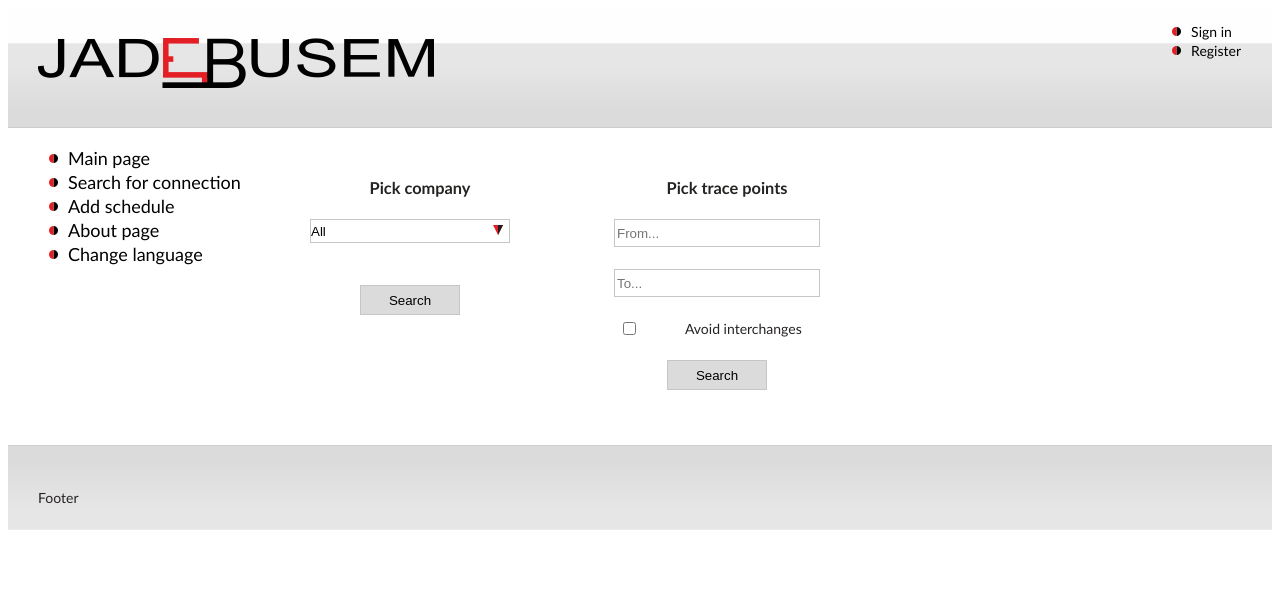
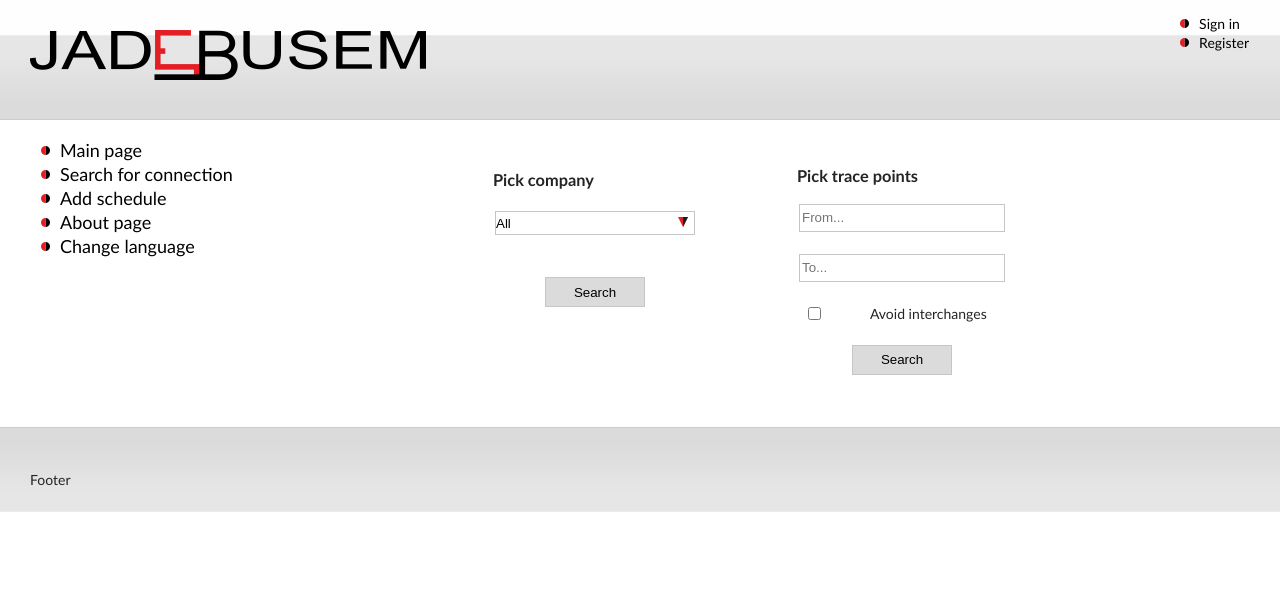
Before and after one commit to alanhawrot/jadebusem, a Django app: page /search/ in a window 1280 px wide. Shown: the top 594 px of the page. Run offline with Django 3.2, Linux system fonts and the light colour scheme; data that the repository does not hold is empty; some libraries are stand-ins or nearby versions.

Commit message:
Fixed maps, centered content

```diff
--- a/static/scripts/google_maps.js
+++ b/static/scripts/google_maps.js
@@ -58,11 +58,13 @@ function calcRoute(id) {
             // For each route, display summary information.
             for (var i = 0; i < route.legs.length; i++) {
                 var routeSegment = i + 1;
-                summaryPanel.innerHTML += '<b>' + gettext('Route Segment: ') + routeSegment + '</b><br>';
-                summaryPanel.innerHTML += gettext('From ') + route.legs[i].start_address + gettext(' to ');
-                summaryPanel.innerHTML += route.legs[i].end_address + '<br>';
-                summaryPanel.innerHTML += gettext('Estimated duration: ') + route.legs[i].duration.text + '<br>';
-                summaryPanel.innerHTML += gettext('Distance: ') + route.legs[i].distance.text + '<br><br>';
+//                summaryPanel.innerHTML += '<b>' + gettext('Route Segment: ') + routeSegment + '</b><br>';
+//                summaryPanel.innerHTML += gettext('From ') + route.legs[i].start_address + gettext(' to ');
+//                summaryPanel.innerHTML += route.legs[i].end_address + '<br>';
+                $(".trace[data-page-id='" + (parseInt(id) + 1) + "'] .tracePoint[id='" + i + "'] .duration a").html(route.legs[i].duration.text);
+                $(".trace[data-page-id='" + (parseInt(id) + 1) + "'] .tracePoint[id='" + i + "'] .distance a").html(route.legs[i].distance.text);
+//                summaryPanel.innerHTML += gettext('Estimated duration: ') + route.legs[i].duration.text + '<br>';
+//                summaryPanel.innerHTML += gettext('Distance: ') + route.legs[i].distance.text + '<br><br>';
             }
         } else {
             document.getElementById('mapError' + id).innerHTML += 'Error in displaying route on map';
--- a/static/styles/basic.css
+++ b/static/styles/basic.css
@@ -112,6 +112,9 @@ body {
     font-family: Calibri, Consolas, "Courier New";
     font-size: 14px;
     color: #262423;
+    border: 0px;
+    margin: 0px;
+    padding: 0px;
 }
 
 #logo {
@@ -138,6 +141,16 @@ body {
     padding-right: 30px;
 }
 
+.outer-center {
+    float: right;
+    right: 50%;
+    position: relative;
+}
+.inner-center {
+    float: right;
+    right: -50%;
+    position: relative;
+}
 a {
     color: #000000;
     text-decoration: none;
--- a/templates/jadebusem_site/base.html
+++ b/templates/jadebusem_site/base.html
@@ -29,8 +29,12 @@
         {% include "jadebusem_site/nav.html" %}
     </nav>
     <section class="largeMarginLRB" id="content">
-        {% block content %}
-        {% endblock %}
+        <div class="outer-center">
+            <div class="inner-center">
+                {% block content %}
+                {% endblock %}
+            </div>
+        </div>
     </section>
 </div>
 
--- a/templates/search_engine/search.html
+++ b/templates/search_engine/search.html
@@ -5,14 +5,14 @@
 {% block additional_head %}
     {% load staticfiles %}
     <script type="text/javascript" src="{% static 'scripts/jquery-1.10.2.js' %}"></script>
-    <script type="text/javascript" src="{% static 'scripts/search_pages.js' %}"></script>
-
     <script type="text/javascript"
             src="https://maps.googleapis.com/maps/api/js?key=AIzaSyDBIXLnzjBwfrS0FlbNpsW3iHkAeCgP6N8&sensor=false">
     </script>
     <script type="text/javascript"
             src="{% static 'scripts/google_maps.js' %}">
     </script>
+    <script type="text/javascript" src="{% static 'scripts/search_pages.js' %}"></script>
+
 {% endblock %}
 
 {% block title %}
@@ -20,11 +20,12 @@
 {% endblock %}
 
 {% block content %}
-    <div>
-        <div class="centeredBlock" style="text-align: center">
+    <div class="outer-center">
+        <div class="inner-center">
+            <div style="text-align: center">
                 <form action="./#page-changer" method="post">
                     <div class="largeMargin floating">
-                    <h3 class="formMargin">{% trans 'Pick company'  %}</h3>
+                        <h3 class="formMargin" style="text-align: left">{% trans 'Pick company' %}</h3>
                         <table class="formTable">
                             <tr>
                                 <td colspan="2">
@@ -43,7 +44,7 @@
                         </table>
                     </div>
                     <div class="floating largeMargin">
-                    <h3 class="formMargin">{% trans 'Pick trace points' %}</h3>
+                        <h3 style="text-align: left">{% trans 'Pick trace points' %}</h3>
                         <table class="formTable">
                             <tr>
                                 <td colspan="2">
@@ -79,8 +80,12 @@
                     <div class="clearing"></div>
                 </form>
             </div>
+        </div>
+    </div>
 
-        <div class="clearing pages centeredBlock">
+    <div class="outer-center">
+        <div class="inner-center">
+            <div class="clearing pages">
                 {% if error %}
                     <p>{% trans error %}</p>
                 {% endif %}
@@ -96,7 +101,9 @@
                     <input type="hidden" id="route{{ forloop.counter0 }}" value="{{ i }}"/>
                 {% endfor %}
                 <div id="current"></div>
-            <div class="centered page-changer centeredBlock" id="page-changer">
+                <div class="outer-center">
+                    <div class="inner-center">
+                        <div class="centered page-changer" id="page-changer">
                             <div>
                                 <div class="floating smallMarginLRB"><a href="#page-changer" class="previous-page"><img
                                         src="/static/images/arrow_left.png"/></a></div>
@@ -114,24 +121,27 @@
                                 <div class="clearing"></div>
                             </div>
                         </div>
+                    </div>
+                </div>
                 {% for i in list_of_tabs %}
                     <div class="trace page" id="{{ id }}" data-page-id="{{ forloop.counter }}">
                         <div class="floating">
                             <div>
                                 <h4>Trace proposition {{ forloop.counter }}, changes: {{ i|length }}</h4>
-                            <a href="#" onclick="calcRoute(this.id)">{% trans 'Show route' %}</a>
                             </div>
                             <div id="mapError{{ forloop.counter0 }}" class="mapError"></div>
-
+                            <div id="routeDetails{{ forloop.counter0 }}" class="routeDetails"></div>
                             <table class="scheduleTable">
                                 <tr>
-                                <td>{% trans "Company:" %}</td>
-                                <td>{% trans "Tracepoints:" %}</td>
+                                    <td>{% trans "Company" %}</td>
+                                    <td>{% trans "Tracepoints" %}</td>
+                                    <td>{% trans "Distance" %}</td>
+                                    <td>{% trans "Duration" %}</td>
                                     <td>{% trans "Submitted by" %}</td>
                                     <td></td>
                                 </tr>
                                 {% for id, company, author, trace, schedule in i %}
-                                <tr class="scheduleTable tracePoint">
+                                    <tr class="scheduleTable tracePoint" id="{{ forloop.counter0 }}">
                                         <td>
                                             <a class="schedule-link" href="#" data-schedule-id="{{ forloop.counter }}">
                                                 {{ company }}
@@ -139,15 +149,24 @@
                                         <td><a class="schedule-link" href="#" data-schedule-id="{{ forloop.counter }}">
                                             {{ trace }}
                                         </a></td>
+                                        <td class="distance"><a class="schedule-link" href="#"
+                                                                data-schedule-id="{{ forloop.counter }}">
+                                        </a></td>
+                                        <td class="duration"><a class="schedule-link" href="#"
+                                                                data-schedule-id="{{ forloop.counter }}">
+                                        </a></td>
                                         <td><a class="schedule-link" href="#" data-schedule-id="{{ forloop.counter }}">
                                             {{ author }}
+                                            <td><a class="schedule-link" href="#"
+                                                   data-schedule-id="{{ forloop.counter }}">
+                                                show schedule
                                             </a></td>
-                                    <td><a class="schedule-link" href="#" data-schedule-id="{{ forloop.counter }}">
-                                        show schedule
                                         </a></td>
                                     </tr>
                                     <tr>
-                                    <td colspan="3">
+                                        <td colspan="6">
+                                            <div class="outer-center">
+                                                <div class="inner-center">
                                                     <div class="schedule" id="{{ forloop.counter }}" hidden="hidden">
                                                         <table style="background-color: #dedede">
                                                             <tr>
@@ -175,23 +194,41 @@
                                                             {% endfor %}
                                                         </table>
                                                     </div>
+                                                </div>
+                                            </div>
                                         </td>
                                     </tr>
                                 {% endfor %}
                             </table>
                         </div>
-                    {% if not forloop.last %}
-                        <hr/>
-                    {% endif %}
                     </div>
                 {% endfor %}
                 <div class="largeSpacer">&nbsp;</div>
                 {% if list_of_tabs %}
-                <div class="floating largeSpacer">&nbsp;</div>
-                <div class="floating" id="map-canvas" style="width: 500px; height: 400px"></div>
+                    <script>
+                        $(document).ready(function () {
+                            calcRoute(0);
+                            $(".pages .page-changer .change-page").click(function (eventObj) {
+                                calcRoute(parseInt($(".pages #current").attr('data-current-page-id')) - 1);
+                            });
+                            $(".pages .page-changer .previous-page").click(function (eventObj) {
+                                calcRoute(parseInt($(".pages #current").attr('data-current-page-id')) - 1);
+                            });
+                            $(".pages .page-changer .next-page").click(function (eventObj) {
+                                calcRoute(parseInt($(".pages #current").attr('data-current-page-id')) - 1);
+                            });
+                        });
+                    </script>
+                    <div class="outer-center">
+                        <div class="inner-center">
+                            <div id="map-canvas" style="width: 500px; height: 400px"></div>
+                        </div>
+                    </div>
                     <div class="clearing"></div>
                 {% endif %}
-            <div class="largeMargin centered page-changer centeredBlock" id="page-changer">
+                <div class="outer-center">
+                    <div class="inner-center">
+                        <div class="largeMargin centered page-changer" id="page-changer">
                             <div>
                                 <div class="floating smallMarginLRB"><a href="#page-changer" class="previous-page"><img
                                         src="/static/images/arrow_left.png"/></a></div>
@@ -204,10 +241,14 @@
                                         {% endif %}
                                     {% endfor %}
                                 </div>
+
                                 <div class="floating smallMarginLRB"><a href="#page-changer" class="next-page"><img
                                         src="/static/images/arrow_right.png"/></a></div>
                             </div>
                         </div>
                     </div>
                 </div>
+            </div>
+        </div>
+    </div>
 {% endblock %}
```
Lines whose indentation alone changed are shown as unchanged.
